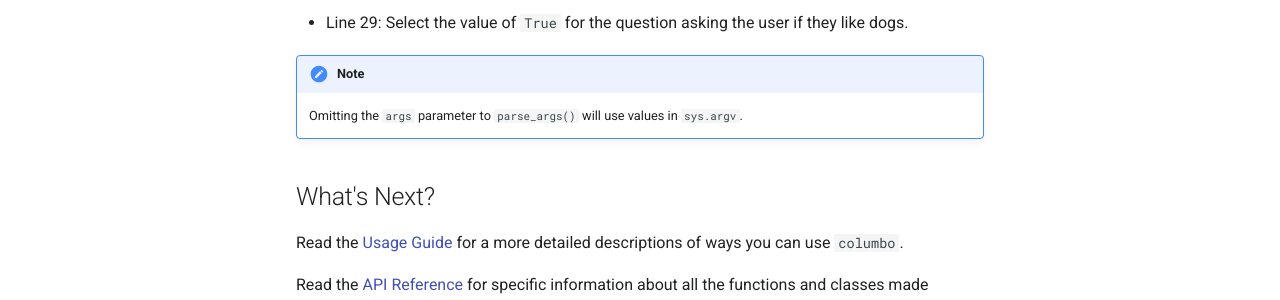
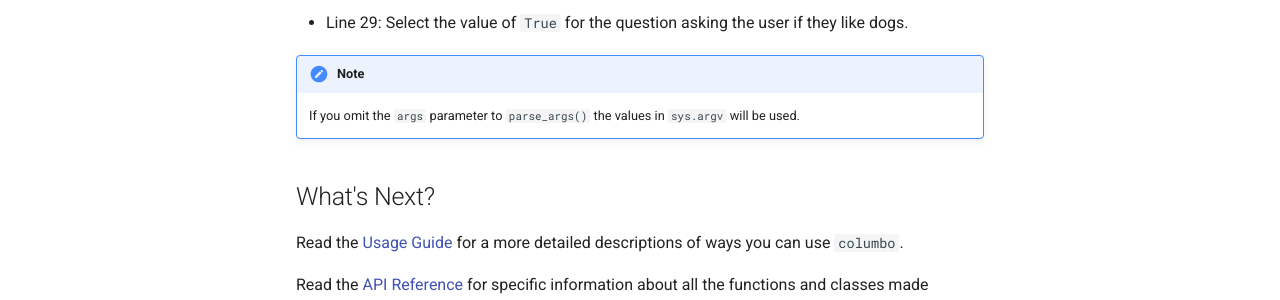
Before and after one commit to plannigan/columbo, an MkDocs documentation site: the page built from docs/getting-started.md, in a window 1280 px wide and 900 px high, scrolled down 3361 px. Shown: the part 509-809 px from the top of the window. Built offline with MkDocs 1.6.1 and Material for MkDocs 9.7.7, drawn with Linux system fonts in a browser that asks for light colours; comment, search, counter and statistics services are not loaded.

Commit message:
Update docs/getting-started.md
Co-authored-by: Johnathan August Fisher <joaufi+git@protonmail.com>

```diff
--- a/docs/getting-started.md
+++ b/docs/getting-started.md
@@ -191,7 +191,7 @@ print(answers)
 * Line 29: Select the value of `True` for the question asking the user if they like dogs.
 
 !!! note
-    Omitting the `args` parameter to `parse_args()` will use values in `sys.argv`.
+    If you omit the `args` parameter to `parse_args()` the values in `sys.argv` will be used.
 
 ## What's Next?
 
```
